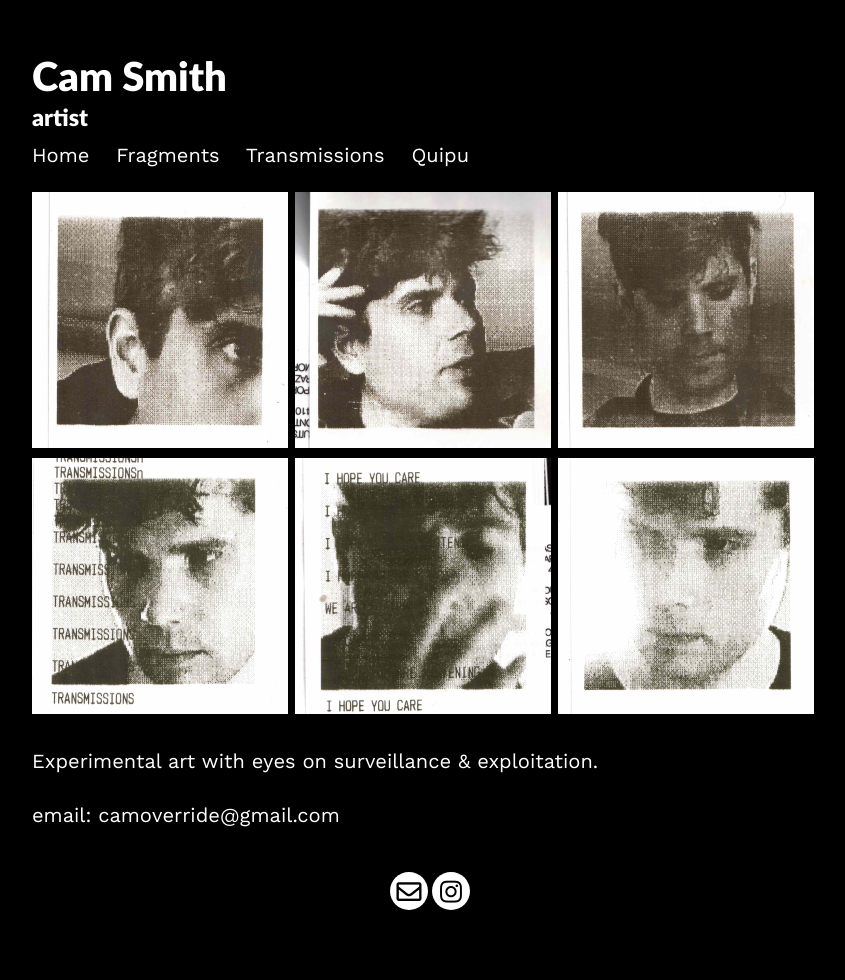
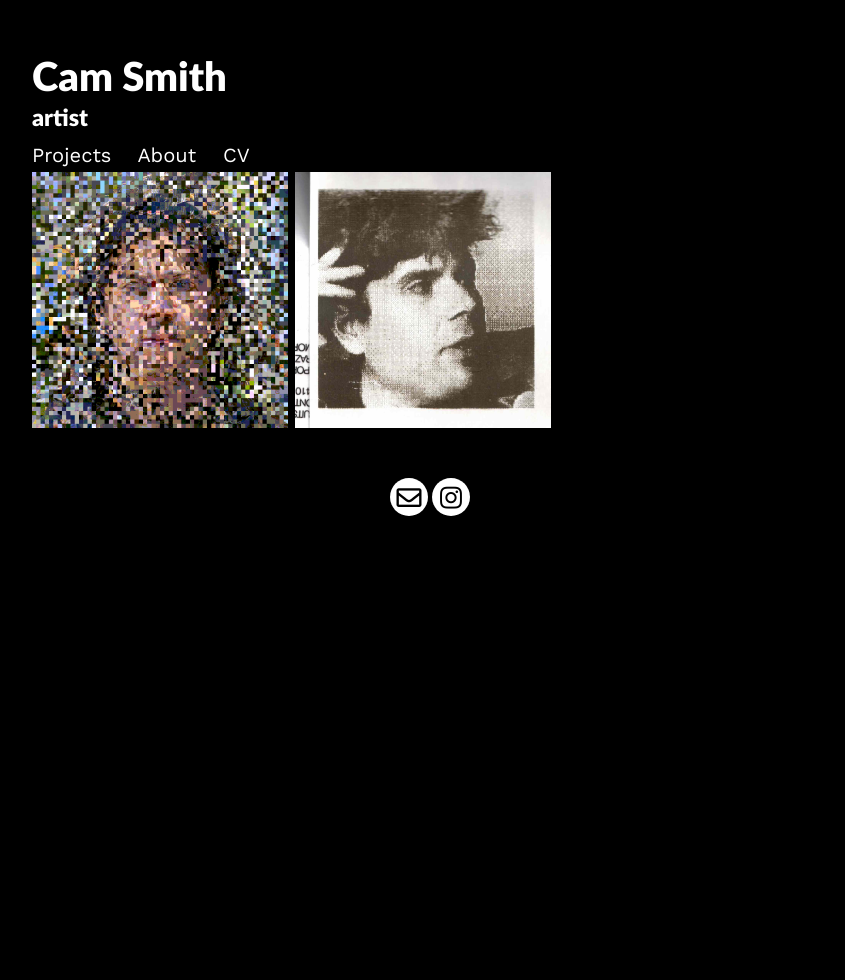
Before and after one commit to camoverride/portfolio, a Jekyll site: the page built from index.md, in a window 1280 px wide. Shown: the whole page, without its empty margins (208-1053 px from the left). Built offline with Jekyll 4.4.1, drawn with Linux system fonts in a browser that asks for light colours; nearby versions of some CDN libraries.

Commit message:
add projects page, fix header accordingly, add CV

```diff
--- a/_includes/navigation.html
+++ b/_includes/navigation.html
@@ -1,8 +1,10 @@
 <div class="links scroll">
-        <a href="{{site.baseurl}}/">Home</a>
+        <a href="{{site.baseurl}}/">Projects</a>
+        <a href="{{site.baseurl}}/cam.html">About</a>
+        <a href="{{site.baseurl}}/cv.html">CV</a>
         <!-- <a href="{{site.baseurl}}/blog/">Blog</a> -->
-        <a href="{{site.baseurl}}/fragments.html">Fragments</a>
+        <!-- <a href="{{site.baseurl}}/fragments.html">Fragments</a> -->
         <!-- <a href="{{site.baseurl}}/photos.html">Photography</a> -->
-        <a href="{{site.baseurl}}/transmissions.html">Transmissions</a>
-        <a href="{{site.baseurl}}/quipu.html">Quipu</a>
+        <!-- <a href="{{site.baseurl}}/transmissions.html">Transmissions</a> -->
+        <!-- <a href="{{site.baseurl}}/quipu.html">Quipu</a> -->
 </div>
--- a/_layouts/about.html
+++ b/_layouts/about.html
@@ -1,29 +1,54 @@
 ---
 layout: default
 ---
-<!--
-{% if page.profile %}
-    {% if page.profile.image %}
-      <img class="profile {{ page.profile.align }}"  width="33.33%" src="{{ page.profile.image | prepend: '/assets/images/'}}">
-      {% endif %}
-{% endif %}
+<style>
+  .project-image-container {
+    position: relative;
+    display: inline-block;
+  }
 
-{{ content }} -->
-<!-- <p>
-  ㄆઋઌおઍЃꙂꙀЌЅએÖ文ⴼⴽÜฌญԵฎいえのฏฐⵒⵓⵔⵕকুⴾⴿѢঋকৃএฒㄉЬㄊㄋЇꙈตうถকূÊÎÔÛŴÉÍÏâêЄ
-</p> -->
+  .project-image-container img {
+    width: 100%; /* Ensure the image takes up the full width of its container */
+    height: auto; /* Maintain the aspect ratio of the image */
+    display: block; /* Remove any small gaps below the image */
+  }
 
-<p></p>
+  .hover-text {
+    position: absolute;
+    top: 50%;
+    left: 50%;
+    transform: translate(-50%, -50%);
+    color: white;
+    font-size: 24px;
+    font-weight: bold;
+    text-align: center;
+    opacity: 0;
+    transition: opacity 0.3s ease;
+    pointer-events: none;
+  }
 
+  .project-image-container:hover .hover-text {
+    opacity: 1;
+  }
 
-<img src="{{site.baseurl}}/assets/images/profile_pics/1.jpg" style="width:32%"></i>
-<img src="{{site.baseurl}}/assets/images/profile_pics/2.jpg" style="width:32%"></i>
-<img src="{{site.baseurl}}/assets/images/profile_pics/4.jpg" style="width:32%"></i>
-<img src="{{site.baseurl}}/assets/images/profile_pics/11.jpg" style="width:32%"></i>
-<!-- <img src="{{site.baseurl}}/assets/images/profile_pics/13-2.jpg" style="width:32%"></i> -->
-<img src="{{site.baseurl}}/assets/images/profile_pics/13.jpg" style="width:32%"></i>
-<img src="{{site.baseurl}}/assets/images/profile_pics/14.jpg" style="width:32%"></i>
+  /* Mobile Styles */
+  @media (max-width: 767px) {
+  .hover-text {
+    opacity: 1; /* Always visible on mobile */
+  }
+}
+</style>
 
+<a href="{{site.baseurl}}/fragments.html/">
+  <div class="project-image-container" style="width: 32%;">
+    <img src="{{site.baseurl}}/assets/images/project_thumbnails/fragments_small.gif">
+    <div class="hover-text">FRAGMENTS</div>
+  </div>
+</a>
 
-<p>Experimental art with eyes on surveillance & exploitation.</p>
-<p>email: camoverride@gmail.com</p>
+<a href="{{site.baseurl}}/transmissions.html/">
+  <div class="project-image-container" style="width: 32%;">
+    <img src="{{site.baseurl}}/assets/images/profile_pics/2.jpg">
+    <div class="hover-text">TRANSMISSIONS</div>
+  </div>
+</a>
--- a/_layouts/transmissions.html
+++ b/_layouts/transmissions.html
@@ -3,7 +3,7 @@ layout: default
 ---
 <p></p>
 
-<p><b>Transmissions</b> is a constantly-evolving installation that fills an entire room with cameras that photograph and print out the faces of visitors, demonstrating the creepy ability of AI and surveillance technology to invade your personal space and analyze you.</p>
+<p><i>Transmissions</i> is a constantly-evolving installation that fills an entire room with cameras that photograph and print out the faces of visitors, demonstrating the creepy ability of AI and surveillance technology to invade your personal space and analyze you.</p>
 
 <img src="{{site.baseurl}}/assets/images/surveillance/small_monitor-very-closeup-1.jpg"></i>
 
```
Also changed, not shown: _layouts/cam.html (added, +17 -0 lines), _layouts/cv.html (added, +21 -0 lines), _layouts/fragments.html (+20 -3 lines), cam.md (added, +8 -0 lines), cv.md (added, +8 -0 lines), assets/images/project_thumbnails/fragments_small.gif (added).
